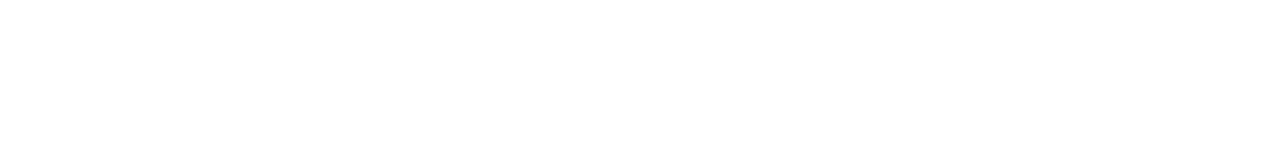
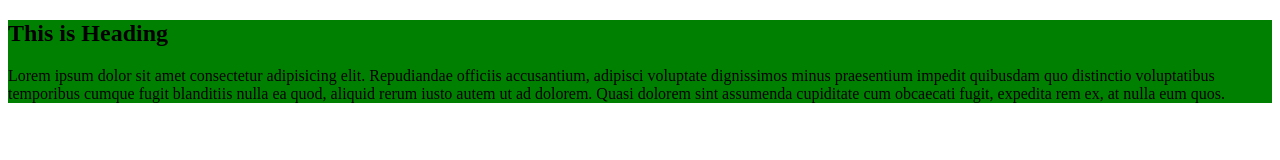
Before and after one commit to hasan9218/my-first-github-repo, a plain HTML site: page index.html in a window 1280 px wide. Drawn offline with Linux system fonts and the light colour scheme.

Commit message:
blog add

```diff
--- /dev/null
+++ b/css/style.css
@@ -0,0 +1,3 @@
+div {
+    background: green;
+}
--- a/index.html
+++ b/index.html
@@ -4,8 +4,12 @@
     <meta charset="UTF-8">
     <meta name="viewport" content="width=device-width, initial-scale=1.0">
     <title>My First Github Repo</title>
+    <link rel="stylesheet" href="css/style.css">
 </head>
 <body>
-
+    <div>
+        <h2>This is Heading</h2>
+    <p>Lorem ipsum dolor sit amet consectetur adipisicing elit. Repudiandae officiis accusantium, adipisci voluptate dignissimos minus praesentium impedit quibusdam quo distinctio voluptatibus temporibus cumque fugit blanditiis nulla ea quod, aliquid rerum iusto autem ut ad dolorem. Quasi dolorem sint assumenda cupiditate cum obcaecati fugit, expedita rem ex, at nulla eum quos.</p>
+    </div>
 </body>
 </html>
```
